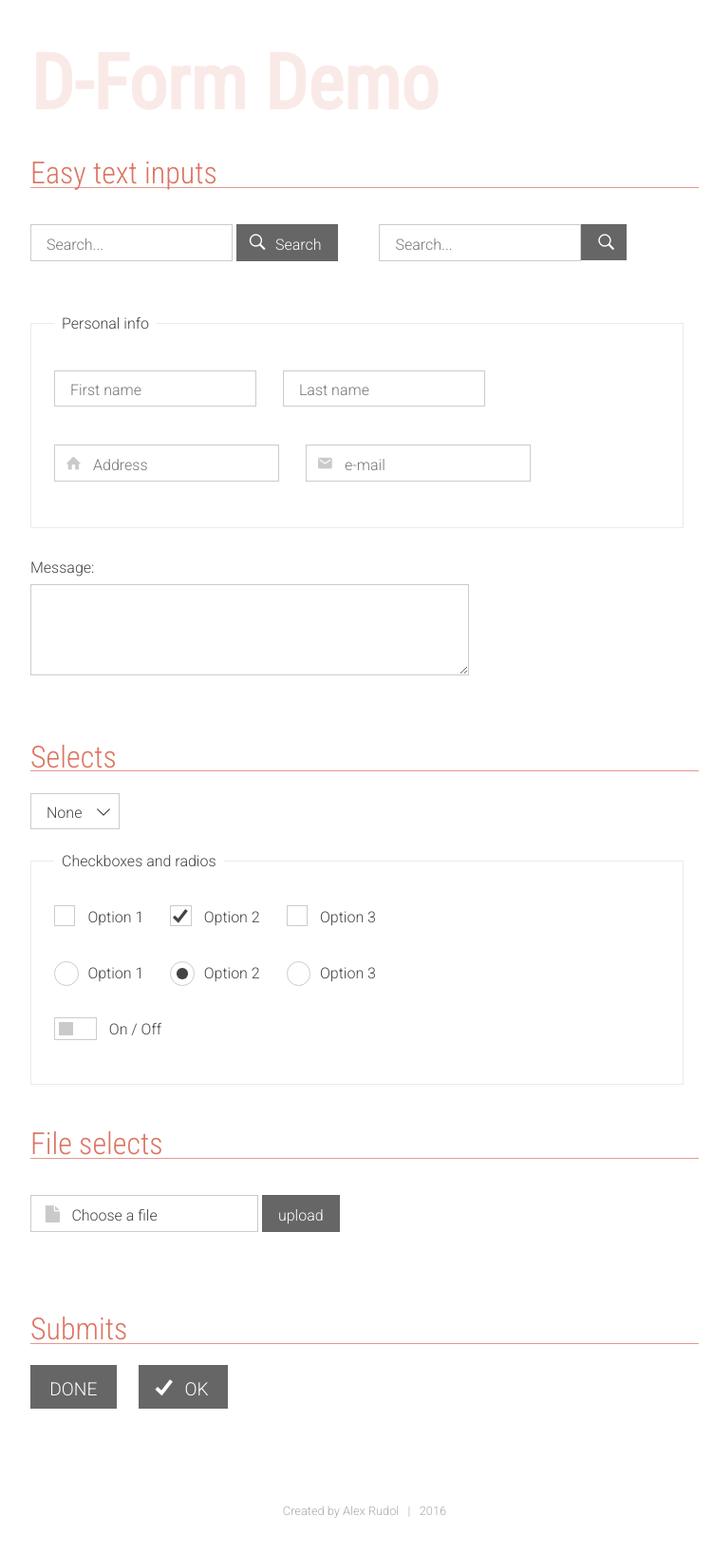
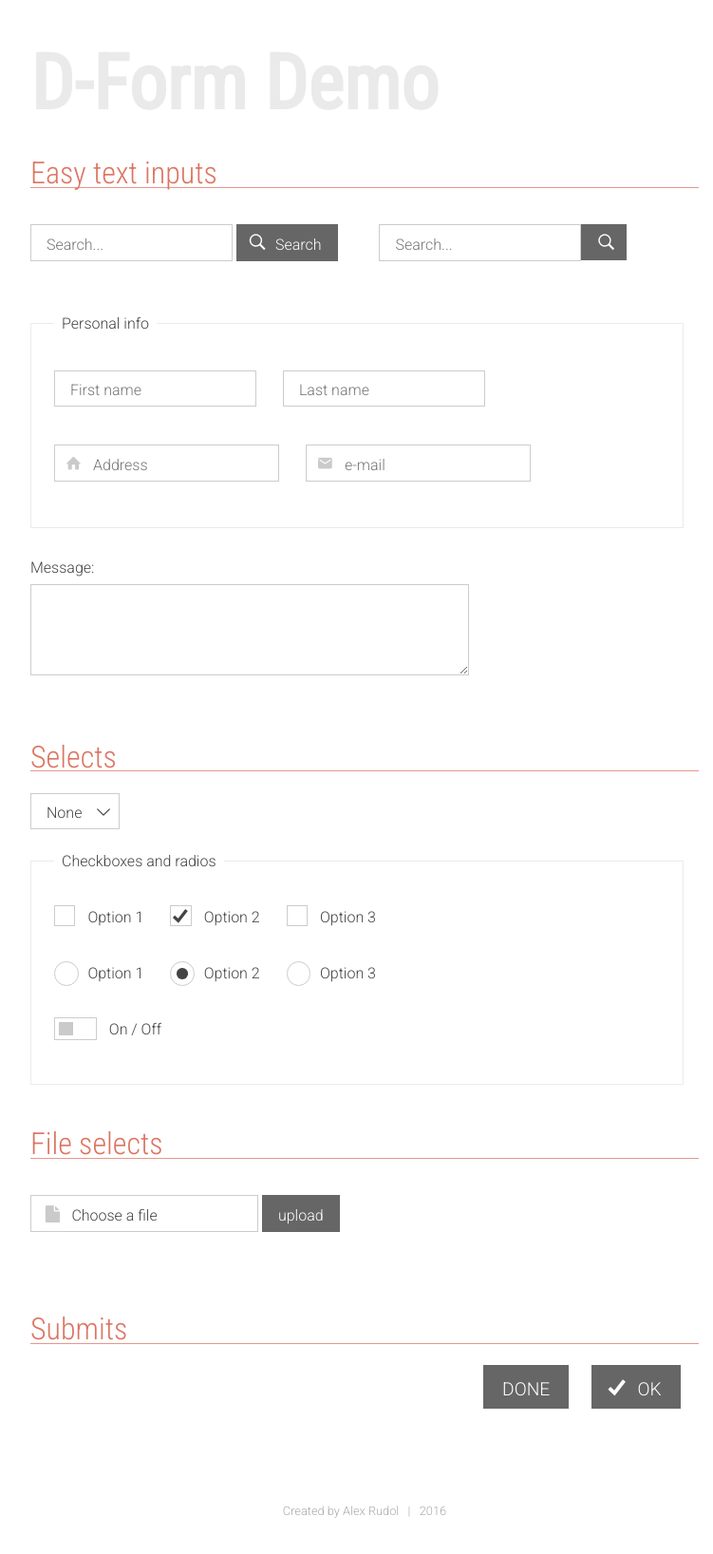
Before and after one commit to AlexRudol/d-forms, a plain HTML site: page demo/index.htm in a window 1280 px wide. Shown: the whole page at 95% size, without its empty margins (256-1007 px from the left). Drawn offline with nearby package versions, Linux system fonts and the light colour scheme.

Commit message:
Demo page styles - minor update

```diff
--- a/demo/index.htm
+++ b/demo/index.htm
@@ -97,7 +97,7 @@
 					</label>
 
 				<h2>Submits</h2>
-					<div class="to-right" >
+					<div class="d-forms to-right" >
 						<input class="d-forms button inline" type="submit" value="Done" >
 						<input class="d-forms button elem with-icon inline" data-icon="ok" type="submit" value="Ok" >
 					</div>
--- a/demo/scss/styles.scss
+++ b/demo/scss/styles.scss
@@ -55,7 +55,7 @@
         body { font-family: $normal; font-weight: 300; font-size: 100%; color: $grey1; }
 
         h1, h2, h3, h4 { font-family: $condensed; margin: 1.5em 0 .7em 0; font-weight: 300;  }
-        h1 { font-size: 500%; font-weight: 600; color: lighten($main2,42%); margin: .5em 0; line-height: .8em; white-space: nowrap; }
+        h1 { font-size: 500%; font-weight: 600; color: lighten($grey1,65%); margin: .5em 0; line-height: .8em; white-space: nowrap; }
         h2 { font-size: 200%; color: lighten($main2,10%); line-height: .9em; border-bottom: 1px solid lighten($main2,20%); }
         h3 { font-size: 150%; color: lighten($grey1,40%); line-height: 1.2em; }
         h4 { font-size: 100%; font-weight: 400; }
```
Also changed, not shown: demo/css/styles.min.css.
